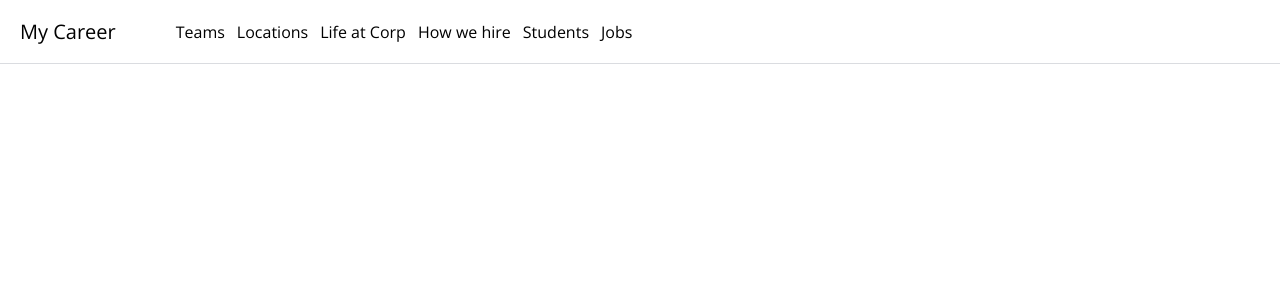
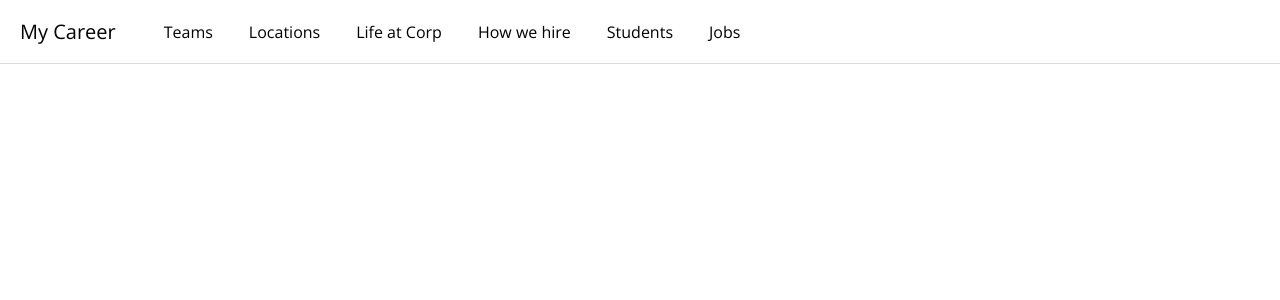
Before and after one commit to gianlucanesta/vue-job-search, a Vue app: page / in a window 1280 px wide. Shown: the top 300 px of the page. Built offline with nearby package versions, Linux system fonts and the light colour scheme.

Commit message:
Using Tailwind's First Child Utility Class

```diff
--- a/src/components/MainNav.vue
+++ b/src/components/MainNav.vue
@@ -6,8 +6,8 @@
 
       <nav class="ml-12 h-full">
         <ul class="flex h-full list-none">
-          <li class="h-full" v-for="menuItem in menuItems" :key="menuItem">
-            <a href="" class="flex h-full items-center py-2.5 ml-3"> {{ menuItem }}</a>
+          <li v-for="menuItem in menuItems" :key="menuItem" class="ml-9 h-full first:ml-0">
+            <a href="" class="flex h-full items-center py-2.5"> {{ menuItem }}</a>
           </li>
         </ul>
       </nav>
```
